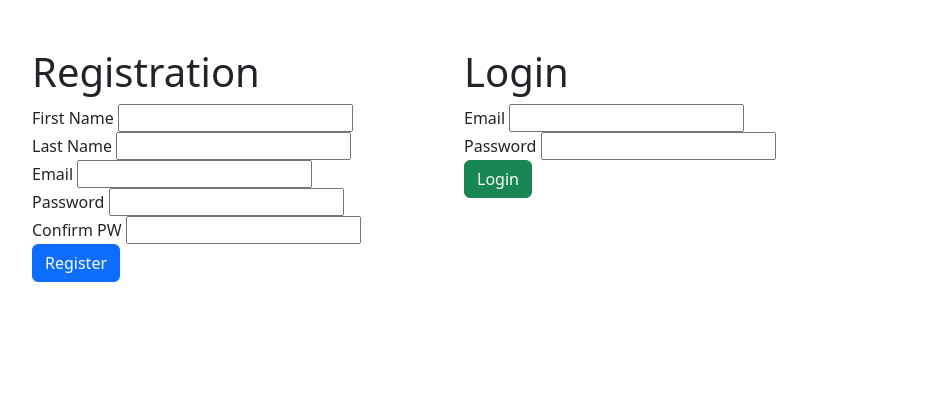
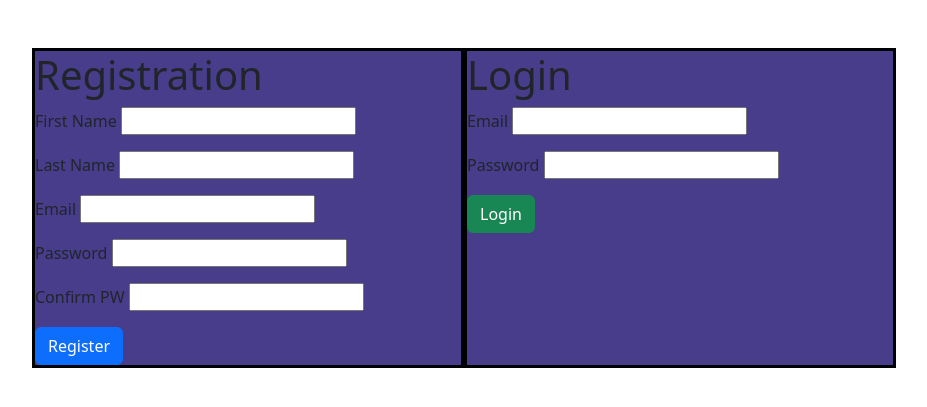
Before and after one commit to Misty94/Practice, a Flask app: page / in a window 1280 px wide. Shown: the top 407 px of the page, without its empty margins (16-943 px from the left). Run offline with Flask 2, Linux system fonts and the light colour scheme.

Commit message:
Login & Reg

```diff
--- a/Python/privateWall/flask_app/static/css/login.css
+++ b/Python/privateWall/flask_app/static/css/login.css
@@ -5,5 +5,11 @@
 }
 
 .reg, .log{
-    flex: 1
+    flex: 1;
+    background-color: darkslateblue;
+    border: 3px solid black;
 }
+
+/* .reg{
+    margin-right: 5px;
+} */
--- a/Python/privateWall/flask_app/templates/login.html
+++ b/Python/privateWall/flask_app/templates/login.html
@@ -14,31 +14,31 @@
             <h1>Registration</h1>
             <form action="/register/user" method="POST">
                 <label>First Name</label>
-                <input type="text" name="first_name">
+                <input type="text" name="first_name" class="mb-3">
                 {% for message in get_flashed_messages( category_filter = ["error_registration_first_name"] ) %}
                     <div class="text-danger d-block">{{message}}</div>
                 {% endfor %}
                 <br>
                 <label>Last Name</label>
-                <input type="text" name="last_name">
+                <input type="text" name="last_name" class="mb-3">
                 {% for message in get_flashed_messages( category_filter = ["error_registration_last_name"] ) %}
                     <div class="text-danger d-block">{{message}}</div>
                 {% endfor %}
                 <br>
                 <label>Email</label>
-                <input type="email" name="email">
+                <input type="email" name="email" class="mb-3">
                 {% for message in get_flashed_messages( category_filter = ["error_registration_email"] ) %}
                     <div class="text-danger d-block">{{message}}</div>
                 {% endfor %}
                 <br>
                 <label>Password</label>
-                <input type="password" name="password">
+                <input type="password" name="password" class="mb-3">
                 {% for message in get_flashed_messages( category_filter = ["error_registration_password"] ) %}
                     <div class="text-danger d-block">{{message}}</div>
                 {% endfor %}
                 <br>
                 <label>Confirm PW</label>
-                <input type="password" name="password_confirmation">
+                <input type="password" name="password_confirmation" class="mb-3">
                 {% for message in get_flashed_messages( category_filter = ["error_registration_password_confirmation"] ) %}
                     <div class="text-danger d-block">{{message}}</div>
                 {% endfor %}
@@ -50,13 +50,13 @@
             <h1>Login</h1>
             <form action="/login/user" method="POST">
                 <label>Email</label>
-                <input type="email" name="email">
+                <input type="email" name="email" class="mb-3">
                 {% for message in get_flashed_messages( category_filter = ["error_login_credentials"] ) %}
                     <div class="text-danger d-block">{{message}}</div>
                 {% endfor %}
                 <br>
                 <label>Password</label>
-                <input type="password" name="password">
+                <input type="password" name="password" class="mb-3">
                 {% for message in get_flashed_messages( category_filter = ["error_login_credentials"] ) %}
                     <div class="text-danger d-block">{{message}}</div>
                 {% endfor %}
```
